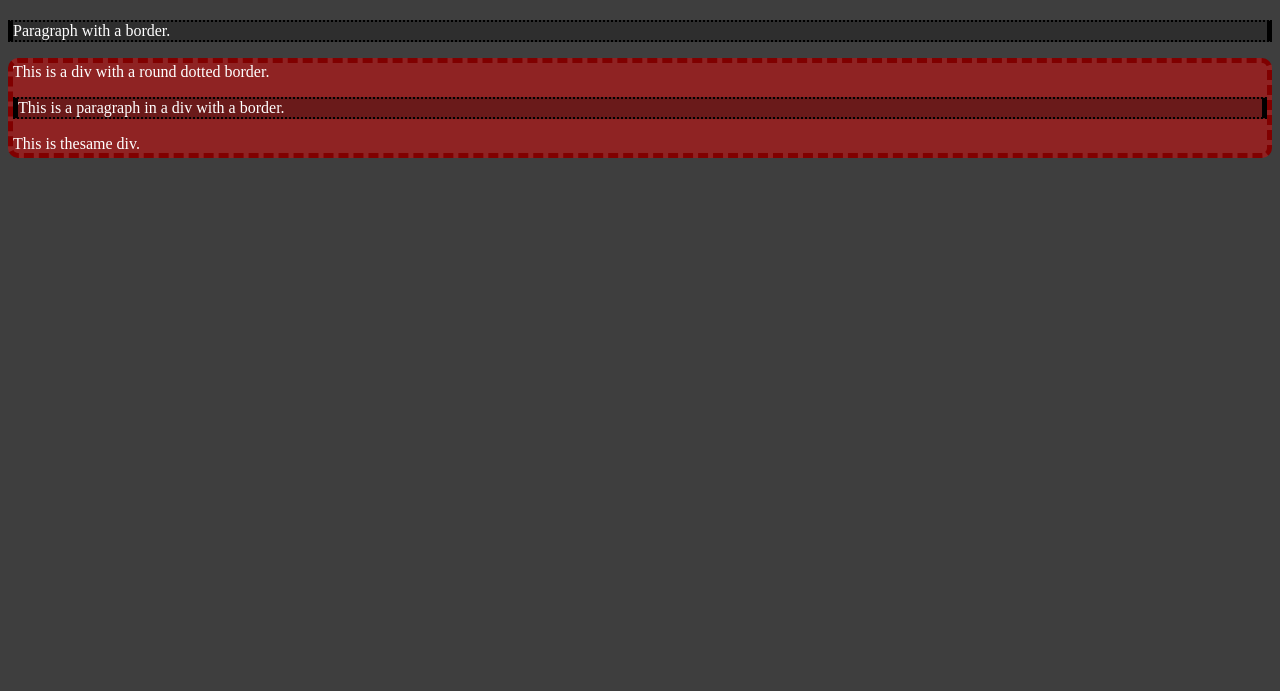
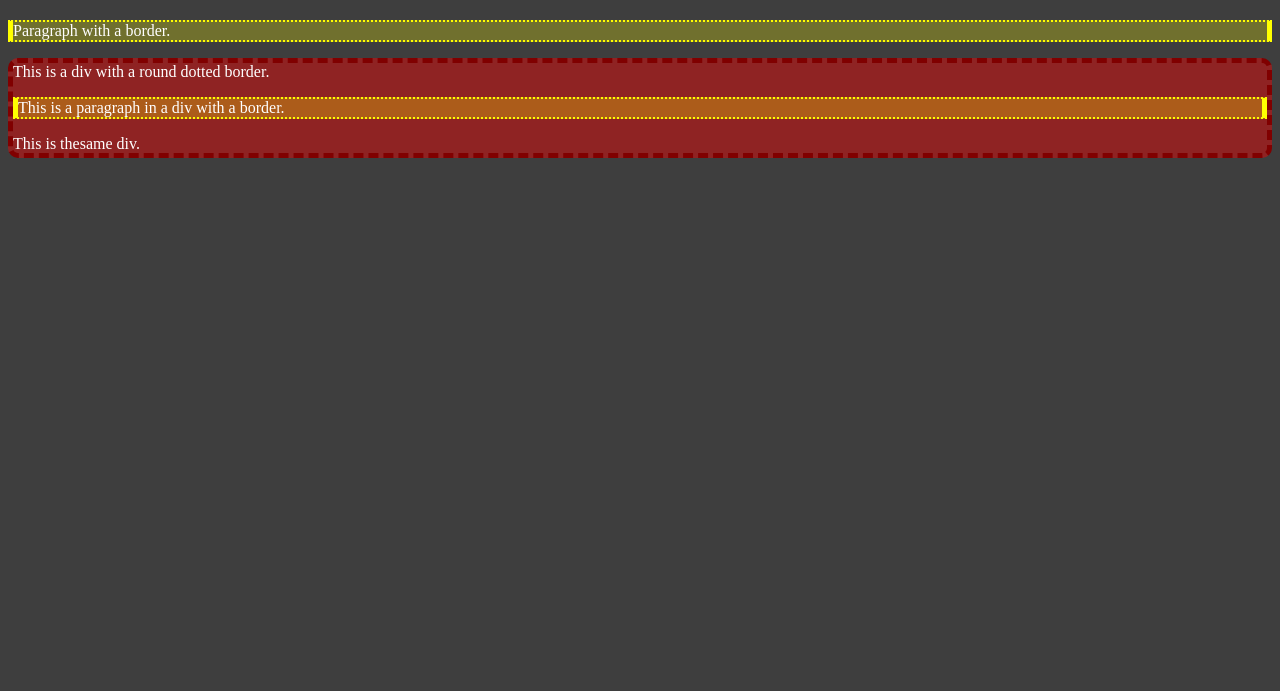
Before and after one commit to Bayo-Jide/GitCss, a plain HTML site: page index.html in a window 1280 px wide. Shown: the part 109-800 px from the top of the page. Drawn offline with Linux system fonts and the light colour scheme.

Commit message:
first commit

```diff
--- a/style.css
+++ b/style.css
@@ -8,11 +8,11 @@ body {
     background-size: cover;
 }
 p.style1 {
-    border-left: 5px solid black;
-    border-bottom: 2.5px dotted black;
-    border-top: 2.5px dotted black;
-    border-right: 5px solid black;
-    background-color: rgba(0, 0, 0, 0.26);
+    border-left: 5px solid yellow;
+    border-bottom: 2.5px dotted yellow;
+    border-top: 2.5px dotted yellow;
+    border-right: 5px solid yellow;
+    background-color: rgba(255, 255, 0, 0.26);
 }
 h1.style {
     border-left: 5px solid rgb(0, 0, 255);
```
